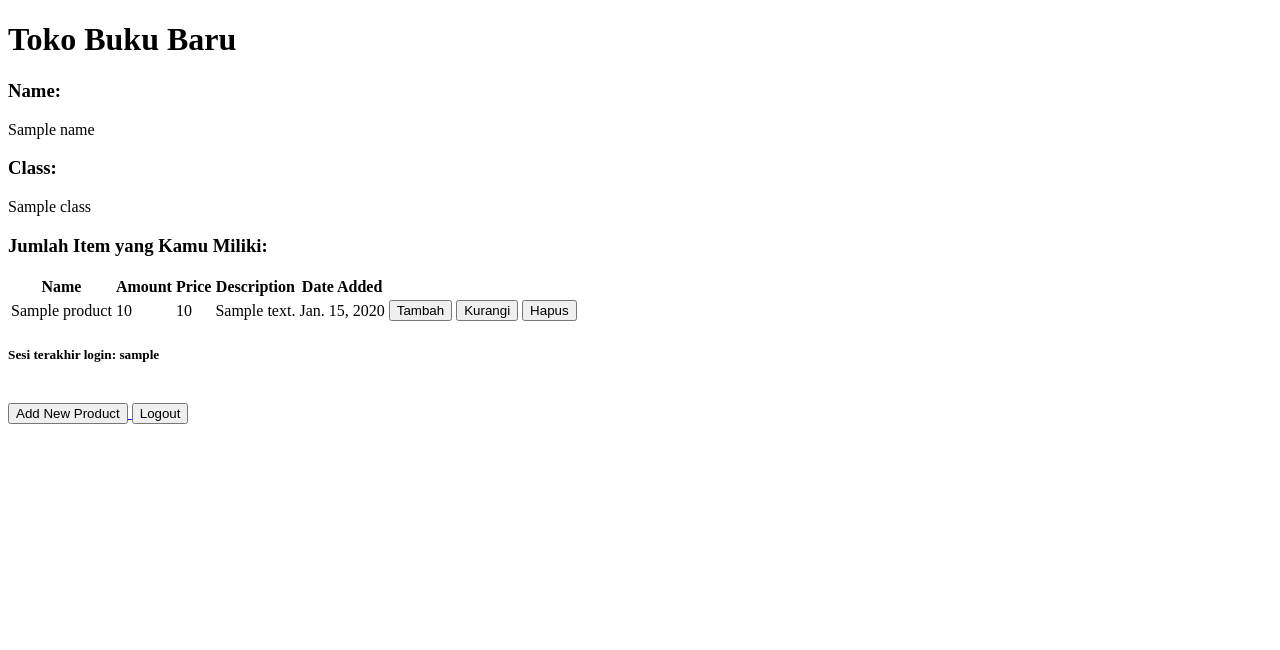
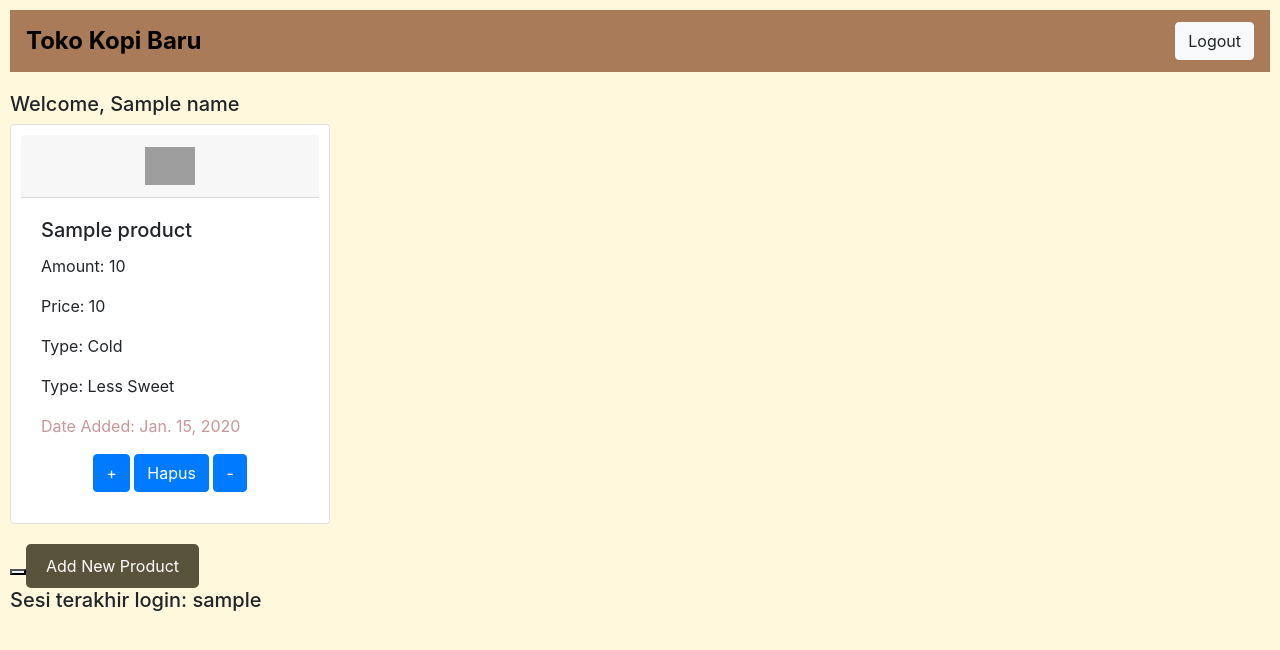
Before and after one commit to kezialasma/mini_perpus, a Django app: template main/templates/main.html in a window 1280 px wide. Shown: the top 650 px of the page. Run offline with Django 4.2, Linux system fonts and the light colour scheme; tables that the repository leaves empty hold one stand-in row (values such as "Sample post"); the template is opened without the code that fills it: values that come from a table or form of the project are taken from there, most other values are stand-ins (such as "Sample title", 1, 10 or a date in 2020); some libraries are stand-ins or nearby versions; grey boxes are pictures that could not be loaded.

Commit message:
commit tugas 5

```diff
--- a/main/forms.py
+++ b/main/forms.py
@@ -4,4 +4,4 @@ from main.models import Product
 class ProductForm(ModelForm):
     class Meta:
         model = Product
-        fields = ["name", "amount", "description", "price"]
+        fields = ["name", "amount", "price", "type", "sweetness"]
--- a/main/models.py
+++ b/main/models.py
@@ -4,7 +4,8 @@ from django.contrib.auth.models import User
 class Product(models.Model):
     name = models.CharField(max_length=255)
     amount = models.IntegerField()
-    description = models.TextField()
     price = models.IntegerField()
     date_added = models.DateField(auto_now_add=True)
     user = models.ForeignKey(User, on_delete=models.CASCADE)
+    type = models.CharField(max_length=50, choices=(('Cold', 'Cold'), ('Hot', 'Hot')))
+    sweetness = models.CharField(max_length=50, choices=(('Less Sweet', 'Less Sweet'), ('Normal Sweet', 'Normal Sweet')))
--- a/main/templates/create_product.html
+++ b/main/templates/create_product.html
@@ -1,12 +1,14 @@
 {% extends 'base.html' %}
 
 {% block content %}
-<h1>Add New Item</h1>
+<h2>Add New Item</h2>
 
 <form method="POST">
     {% csrf_token %}
     <table>
         {{ form.as_table }}
+        <tr>
+        </tr>
         <tr>
             <td></td>
             <td>
@@ -14,6 +16,8 @@
             </td>
         </tr>
     </table>
+    <div><a href="{% url 'main:show_main' %}" class="btn btn-primary">Kembali ke Main</a></div>
+    <div></div>
 </form>
 
 {% endblock %}
--- a/main/templates/main.html
+++ b/main/templates/main.html
@@ -1,57 +1,90 @@
 {% extends 'base.html' %}
 
 {% block content %}
-    <h1>Toko Buku Baru</h1>
 
-    <h3>Name:</h3>
-    <p>{{name}}</p>
+<style>
+    body {
+        background-color: cornsilk;
+        padding: 10px; /* Adjust the padding as needed */
+    }
 
-    <h3>Class:</h3>
-    <p>{{class}}</p>
+    .card {
+        margin-bottom: 20px;
+        padding: 10px;
+    }
 
-    <h3>Jumlah Item yang Kamu Miliki:</h3>
+    .navbar {
+        background-color: #a97b58;
+        margin-bottom: 20px; /* Adjust the margin as needed */
+        display: flex;
+        justify-content: space-between;
+    }
 
-<table>
-    <tr>
-        <th>Name</th>
-        <th>Amount</th>
-        <th>Price</th>
-        <th>Description</th>
-        <th>Date Added</th>
-    </tr>
+    .navbar-brand {
+        display: flex;
+        justify-content: center;
+        align-items: center;
+        font-size: 24px; /* Adjust the font size as needed */
+        font-weight: bold;
+        height: 100%;
+    }
+
+    .navbar-buttons {
+        display: flex;
+        align-items: center;
+    }
+
+    .navbar-buttons .btn {
+        margin-left: 10px; /* Add some space between buttons */
+    }
+
+    .add-product-button {
+    background-color: rgb(89, 83, 60);
+    color: #ffffff; /* Set text color to a suitable contrast */
+    border: none;
+    padding: 10px 20px;
+    border-radius: 5px;
+    font-size: 16px;
+    cursor: pointer;
+}
+
+    .add-product-button:hover {
+        background-color: #695546; /* Change color on hover if desired */
+    }
+</style>
+
+    <nav class="navbar">
+        <a class="navbar-brand" href="#">Toko Kopi Baru
+        <a href="{% url 'main:logout' %}" class="btn btn-light" type="button">Logout</a>
+    </nav>
+
+
+    <h5>Welcome, {{name}} </h5>
+
+    <!-- <h3>Jumlah Item yang Kamu Miliki:</h3> -->
 
     {% comment %} Berikut cara memperlihatkan data produk di bawah baris ini {% endcomment %}
 
     {% for product in products %}
-        <tr>
-            <td>{{product.name}}</td>
-            <td>{{product.amount}}</td>
-            <td>{{product.price}}</td>
-            <td>{{product.description}}</td>
-            <td>{{product.date_added}}</td>
-            <td> <a href="{% url 'main:tambah_item' product.id %}">
-                    <button>
-                        Tambah
-                    </button>
-                </a>
-            </td>
-
-            <td> <a href="{% url 'main:kurangi_item' product.id %}">
-                    <button>
-                        Kurangi
-                    </button>
-                </a>
-            </td>
-
-            <td> <a href="{% url 'main:hapus_item' product.id %}">
-                    <button>
-                        Hapus
-                    </button>
-                </a>
-            </td>
-        </tr>
+    <div class="card" style="width: 320px; height: 400px; display: inline-block; margin-right: 20px;">
+        <div class="card-header" style="text-align: center;">
+        <img src="..." class="rounded-float " style="width: 50px;" alt="...">
+        </div>
+        <div class="card-body">
+            <h5 class="card-title">{{product.name}}</h5>
+            <p class="card-text">Amount: {{product.amount}}</p>
+            <p class="card-text">Price: {{product.price}}</p>
+            <p class="card-text">Type: {{product.type}}</p>
+            <p class="card-text">Type: {{product.sweetness}}</p>
+            <p class="card-text" style="font-size: 16px; color: #c89797;">Date Added: {{product.date_added}}</p>
+            <div style="text-align: center;">
+                <a href="{% url 'main:tambah_item' product.id %}" class="btn btn-primary">+</a>
+                <a href="{% url 'main:hapus_item' product.id %}" class="btn btn-primary">Hapus</a>
+                <a href="{% url 'main:kurangi_item' product.id %}" class="btn btn-primary">-</a>
+            </div>
+        </div>
+    </div>
     {% endfor %}
-</table>
 
 {% if messages %}
 <ul>
@@ -61,20 +94,15 @@
 </ul>
 {% endif %}
 
-<h5>Sesi terakhir login: {{ last_login }}</h5>
-
 <br />
 
 <a href="{% url 'main:create_product' %}">
     <button>
-        Add New Product
+        <button class="add-product-button">Add New Product</button>
     </button>
 </a>
 
-<a href="{% url 'main:logout' %}">
-    <button>
-        Logout
-    </button>
-</a>
+<h5>Sesi terakhir login: {{ last_login }}</h5>
+
 
 {% endblock content %}
--- a/templates/base.html
+++ b/templates/base.html
@@ -2,12 +2,17 @@
 <!DOCTYPE html>
 <html lang="en">
     <head>
+        {% block meta %}
         <meta charset="UTF-8" />
-        <meta
-            name="viewport"
-            content="width=device-width, initial-scale=1.0"
-        />
-        {% block meta %}
+        <meta name="viewport" content="width=device-width, initial-scale=1">
+        <link href="https://cdn.jsdelivr.net/npm/bootstrap@5.3.2/dist/css/bootstrap.min.css" rel="stylesheet" integrity="sha384-T3c6CoIi6uLrA9TneNEoa7RxnatzjcDSCmG1MXxSR1GAsXEV/Dwwykc2MPK8M2HN" crossorigin="anonymous">
+        <script src="https://code.jquery.com/jquery-3.6.0.min.js" integrity="sha384-KyZXEAg3QhqLMpG8r+J4jsl5c9zdLKaUk5Ae5f5b1bw6AUn5f5v8FZJoMxm6f5cH1" crossorigin="anonymous"></script>
+        <script src="https://cdn.jsdelivr.net/npm/@popperjs/core@2.11.8/dist/umd/popper.min.js" integrity="sha384-I7E8VVD/ismYTF4hNIPjVp/Zjvgyol6VFvRkX/vR+Vc4jQkC+hVqc2pM8ODewa9r" crossorigin="anonymous"></script>
+        <script src="https://cdn.jsdelivr.net/npm/bootstrap@5.3.2/dist/js/bootstrap.min.js" integrity="sha384-BBtl+eGJRgqQAUMxJ7pMwbEyER4l1g+O15P+16Ep7Q9Q+zqX6gSbd85u4mG4QzX+" crossorigin="anonymous"></script>
+        <link rel="stylesheet" href="https://stackpath.bootstrapcdn.com/bootstrap/4.5.2/css/bootstrap.min.css">
+        <script src="https://code.jquery.com/jquery-3.5.1.slim.min.js"></script>
+        <script src="https://cdn.jsdelivr.net/npm/@popperjs/core@2.10.2/dist/umd/popper.min.js"></script>
+        <script src="https://stackpath.bootstrapcdn.com/bootstrap/4.5.2/js/bootstrap.min.js"></script>
         {% endblock meta %}
     </head>
 
```
Also changed, not shown: main/templates/login.html (+93 -6 lines), main/templates/register.html (+66 -5 lines), main/templates/style.css (added, +40 -0 lines), README.md, main/migrations/0004_product_radio_choice.py (added), main/migrations/0005_remove_product_radio_choice_product_radio_choice1_and_more.py (added), main/migrations/0006_rename_radio_choice2_product_sweetness_and_more.py (added), main/migrations/0007_alter_product_sweetness_alter_product_type.py (added).
